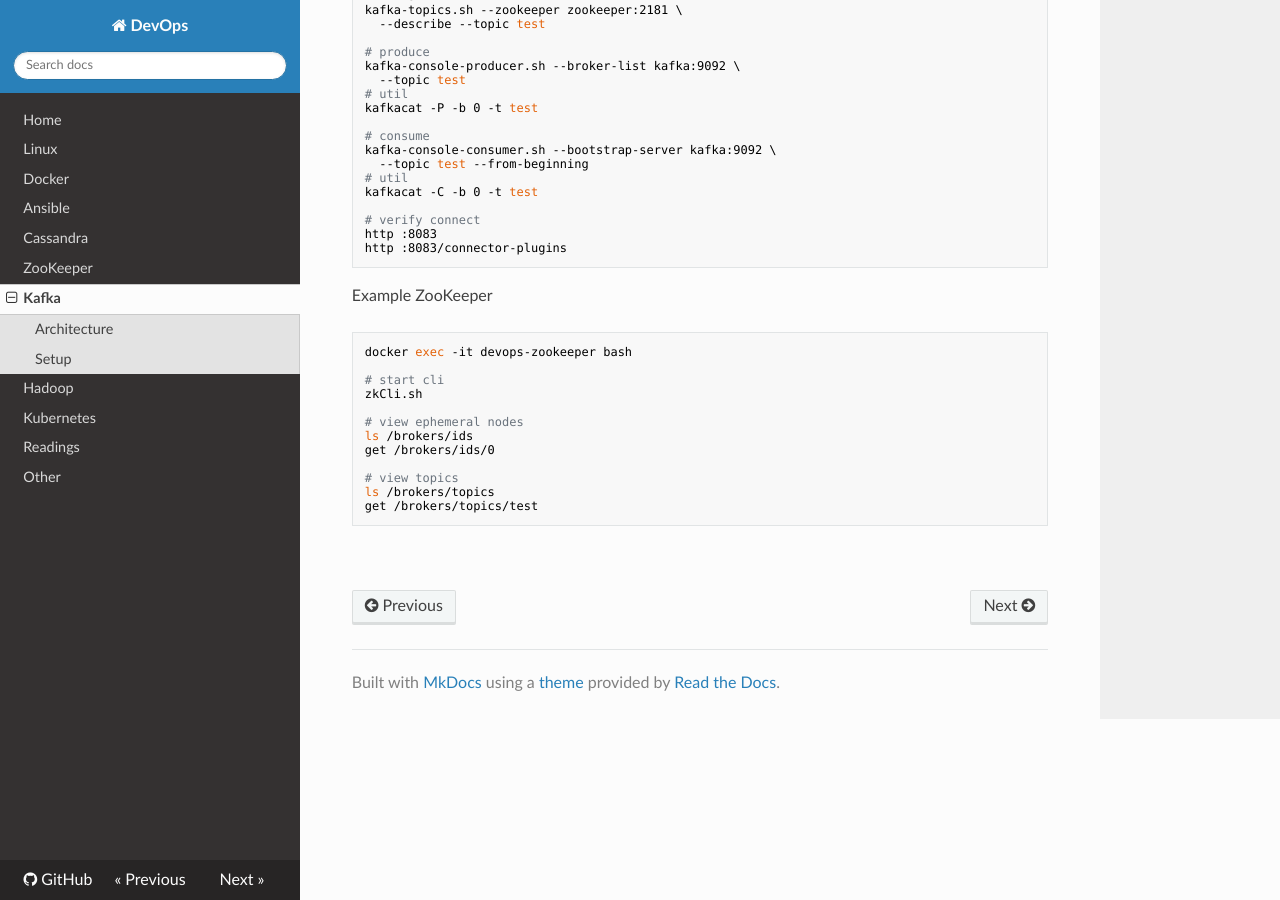
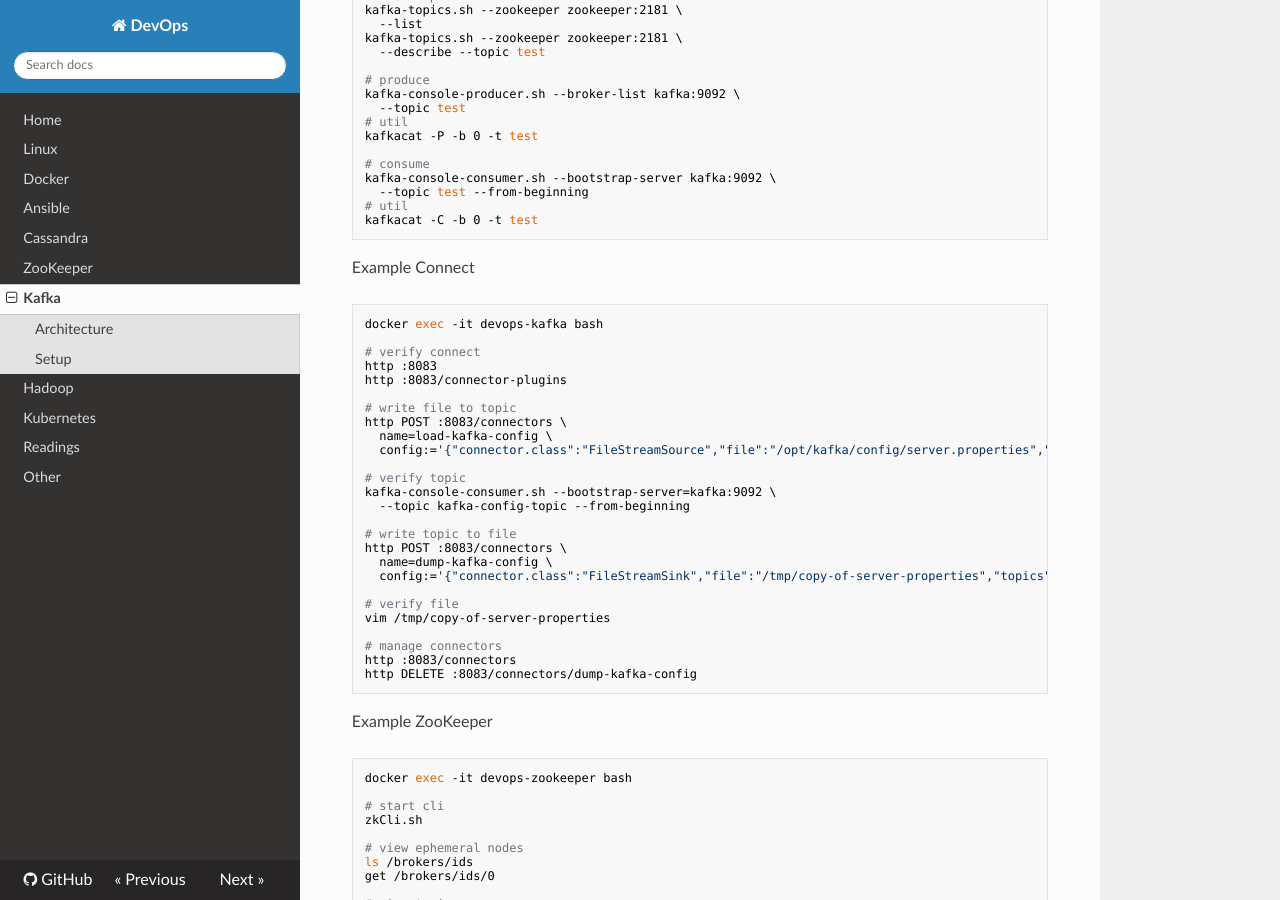
Before and after one commit to niqdev/devops, an MkDocs documentation site: the page built from docs/kafka.md, in a window 1280 px wide and 900 px high, scrolled down 5565 px. Built offline with MkDocs 1.6.1, drawn with Linux system fonts in a browser that asks for light colours; nearby versions of some CDN libraries; old or Windows-style settings are respelled for this version of MkDocs; some of the changed text lies outside the part shown.

Commit message:
doc: add connect example

````diff
--- a/docs/kafka.md
+++ b/docs/kafka.md
@@ -113,6 +113,8 @@ docker exec -it kafka bash
 # supervisor logs
 /var/log/kafka
 /var/log/connect
+tail -F /var/log/kafka/stdout
+less +G /var/log/connect/stdout
 ```
 
 Alternatively use `docker-compose`
@@ -155,10 +157,36 @@ kafka-console-consumer.sh --bootstrap-server kafka:9092 \
   --topic test --from-beginning
 # util
 kafkacat -C -b 0 -t test
+```
+
+Example Connect
+```bash
+docker exec -it devops-kafka bash
 
 # verify connect
 http :8083
 http :8083/connector-plugins
+
+# write file to topic
+http POST :8083/connectors \
+  name=load-kafka-config \
+  config:='{"connector.class":"FileStreamSource","file":"/opt/kafka/config/server.properties","topic":"kafka-config-topic"}'
+
+# verify topic
+kafka-console-consumer.sh --bootstrap-server=kafka:9092 \
+  --topic kafka-config-topic --from-beginning
+
+# write topic to file
+http POST :8083/connectors \
+  name=dump-kafka-config \
+  config:='{"connector.class":"FileStreamSink","file":"/tmp/copy-of-server-properties","topics":"kafka-config-topic"}'
+
+# verify file
+vim /tmp/copy-of-server-properties
+
+# manage connectors
+http :8083/connectors
+http DELETE :8083/connectors/dump-kafka-config
 ```
 
 Example ZooKeeper
````
Also changed, not shown: 1 other file.
